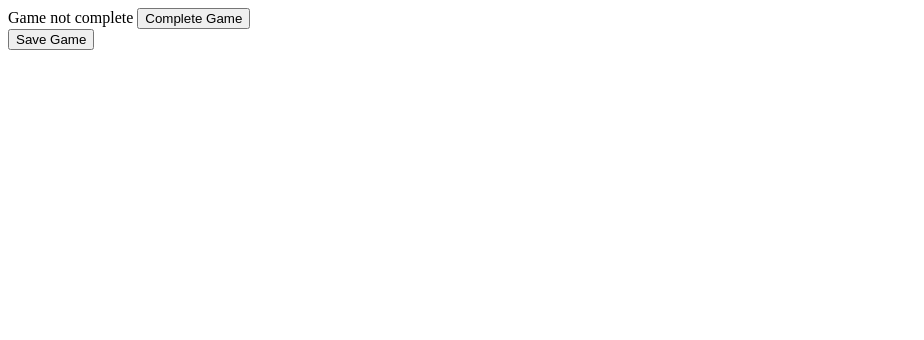
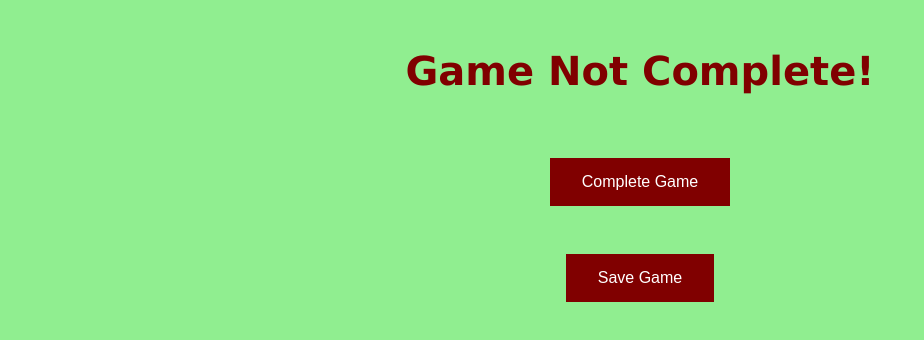
Before and after one commit to matharotheelf/Saved_game, a plain HTML site: page index.html in a window 1280 px wide. Shown: the whole page, without its empty margins (0-924 px from the left). Drawn offline with Linux system fonts and the light colour scheme.

Commit message:
CSS styling

```diff
--- /dev/null
+++ b/gamestyle.css
@@ -0,0 +1,33 @@
+.gamenotcomplete, .gamecomplete{
+  padding: 40px;
+  text-align: center;
+  font-family: "Verdana";
+  font-weight: bold;
+  font-size: 40px;
+  color: maroon;
+}
+
+
+.completebutton , .restartbutton, .savebutton{
+  background-color: maroon;
+  border: none;
+  color: white;
+  padding: 15px 32px;
+  text-align: center;
+  text-decoration: none;
+  display: inline-block;
+  font-size: 16px;
+  margin: 4px 2px;
+  cursor: pointer;
+}
+
+.button{
+  text-align: center;
+  padding: 20px;
+}
+
+
+
+body {
+  background-color: lightgreen;
+}
--- a/index.html
+++ b/index.html
@@ -1,17 +1,28 @@
+<title> Save Game </title>
+<link rel="stylesheet" type="text/css" href="gamestyle.css">
+
 <body>
 
   <div id="gamenotcomplete">
-      Game not complete
-      <button onclick="complete()">Complete Game</button>
+      <div class="gamenotcomplete">
+      Game Not Complete!
+      </div>
+      <div class="button">
+      <button onclick="complete()" class="completebutton" >Complete Game</button>
+      </div>
   </div>
 
   <div id="gamecomplete">
-      Game complete
-      <button onclick="restart()">Restart Game</button>
+      <div class= "gamecomplete">
+      Game Complete!
+      </div>
+      <div class="button">
+      <button onclick="restart()" class="restartbutton">Restart Game</button>
+      </div>
   </div>
 
-  <div>
-      <button onclick="save()">Save Game</button>
+  <div class="button">
+      <button onclick="save()" class="savebutton">Save Game</button>
   </div>
 
 
```
